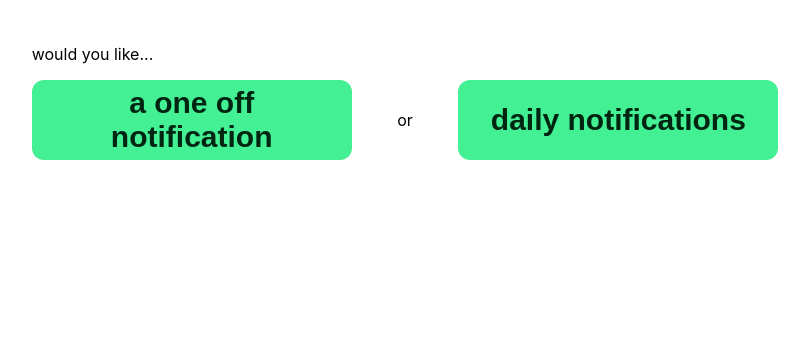
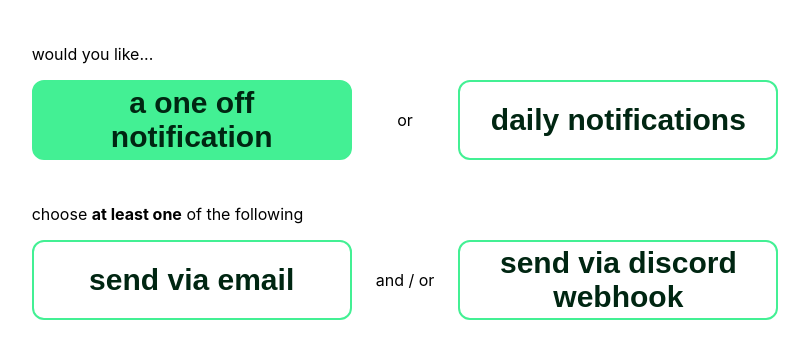
Before and after one commit to Alexander-M-Fox/covid-tracker-email, a React (Create React App) app in the folder frontend/: page /notify in a window 1280 px wide. Both pictures are taken after a click on the button "a one off notification". Shown: the top 358 px of the page, without its empty margins (235-1044 px from the left). Built offline with nearby package versions, Linux system fonts and the light colour scheme.

Commit message:
improve notify page

```diff
--- a/frontend/src/App.css
+++ b/frontend/src/App.css
@@ -14,6 +14,14 @@
     height: 20vh;
 }
 
+.containerVeryShort {
+    display: flex;
+    flex-direction: column;
+    justify-content: flex-end;
+    align-items: center;
+    height: 12vh;
+}
+
 .choiceButtons {
     display: grid;
     grid-template-columns: 3fr 1fr 3fr;
@@ -23,16 +31,16 @@
 
 .choiceButtons button {
     width: 25vw;
-    background-color: #43f094;
     border-radius: 12px;
     box-shadow: 0;
-    border: #43f094;
+    border: 2px solid #43f094;
     font-size: 30px;
     font-weight: bolder;
     color: #002612;
     height: 10vh;
     padding-left: 0.5em;
     padding-right: 0.5em;
+    background-color: white;
 }
 
 .choiceButtons p {
@@ -40,7 +48,7 @@
 }
 
 .choiceButtons button:hover {
-    color: #e3fcee;
+    background-color: #d9fdea;
     transition: all 0.1s ease-in-out;
     -moz-transition: all 0.1s ease-in-out;
     -webkit-transition: all 0.1s ease-in-out;
@@ -48,8 +56,14 @@
     -ms-transition: all 0.1s ease-in-out;
 }
 
-.choiceButtons button:focus {
+/* .choiceButtons button:visited {
     outline: none;
+    background-color: #43f094;
+} */
+
+.choiceButtons button.active {
+    outline: none;
+    background-color: #43f094;
 }
 
 .password {
--- a/frontend/src/Notify.js
+++ b/frontend/src/Notify.js
@@ -1,4 +1,4 @@
-import React, { useState } from "react";
+import React, { useState, useEffect } from "react";
 import {
     BrowserRouter as Router,
     Switch,
@@ -12,47 +12,161 @@ const qs = require("qs");
 
 function Notify(props) {
     let history = useHistory();
-    const [discord, setDiscord] = useState("enter discord webhook");
 
-    let empty = true;
-    if (discord != "" && discord != "enter discord webhook") {
-        empty = false;
+    const [daily, setDaily] = useState(undefined);
+    let oneOffButtonStyle = daily ? "inactive" : "active";
+    let dailyButtonStyle = daily ? "active" : "inactive";
+    // console.log(`daily = ${daily}`);
+
+    useEffect(() => {
+        oneOffButtonStyle = "";
+    }, []);
+
+    const [email, setEmail] = useState(false);
+    const [discord, setDiscord] = useState(false);
+    let emailButtonStyle = email ? "active" : "inactive";
+    let discordButtonStyle = discord ? "active" : "inactive";
+    // console.log(`email = ${email}`);
+    // console.log(`discord = ${discord}`);
+
+    const [address, setAddress] = useState("enter email address");
+    const [webhook, setWebhook] = useState("enter discord webhook");
+
+    // should UI show question 2?
+    // must be done this way as I can't run an if statement in return jsx
+    let q1Answered = false;
+    if (daily !== undefined) {
+        q1Answered = true;
     }
-    console.table("props.compareList", props.compareList);
 
-    console.log(discord);
+    // const [finished, setFinished] = useState(false);
+    let finished = false;
+
+    // should UI show bottom bar?
+    if (email && discord) {
+        if (
+            address !== "enter email address" &&
+            address !== "" &&
+            webhook !== "enter discord webhook" &&
+            webhook !== ""
+        ) {
+            finished = true;
+        } else {
+            finished = false;
+        }
+    } else if (email && !discord) {
+        if (address !== "enter email address" && address !== "") {
+            finished = true;
+        } else {
+            finished = false;
+        }
+    } else if (discord && !email) {
+        if (webhook !== "enter discord webhook" && webhook !== "") {
+            finished = true;
+        } else {
+            finished = false;
+        }
+    }
 
     return (
         <>
             <div className="containerShort">
                 <div>
                     <p>would you like...</p>
-                    <div class="choiceButtons">
-                        <button>a one off notification</button>
+                    <div className="choiceButtons">
+                        <button
+                            className={oneOffButtonStyle}
+                            onClick={() => {
+                                setDaily(false);
+                            }}
+                        >
+                            a one off notification
+                        </button>
                         <p>or</p>
-                        <button>daily notifications</button>
+                        <button
+                            className={dailyButtonStyle}
+                            onClick={() => {
+                                setDaily(true);
+                            }}
+                        >
+                            daily notifications
+                        </button>
                     </div>
                 </div>
-                {/* <div className="searchBar">
+            </div>
+            {q1Answered && (
+                <div className="containerShort">
+                    <div>
+                        <p>
+                            choose <b>at least one</b> of the following
+                        </p>
+                        <div className="choiceButtons">
+                            <button
+                                className={emailButtonStyle}
+                                onClick={() => {
+                                    email ? setEmail(false) : setEmail(true);
+                                }}
+                            >
+                                send via email
+                            </button>
+                            <p>and / or</p>
+                            <button
+                                className={discordButtonStyle}
+                                onClick={() => {
+                                    discord
+                                        ? setDiscord(false)
+                                        : setDiscord(true);
+                                }}
+                            >
+                                send via discord webhook
+                            </button>
+                        </div>
+                    </div>
+                </div>
+            )}
+
+            {email && (
+                <div className="containerVeryShort">
                     <input
                         type="text"
-                        placeholder={discord}
+                        placeholder={address}
                         onChange={(e) => {
                             if (e.target.value === "") {
-                                setDiscord("enter discord webhook");
+                                setAddress("enter email address");
                             } else {
-                                setDiscord(e.target.value);
+                                setAddress(e.target.value);
                             }
                         }}
                         onBlur={(e) => {
                             if (e.target.value === "") {
-                                setDiscord("enter discord webhook");
+                                setAddress("enter email address");
                             }
                         }}
                     />
-                </div> */}
-            </div>
-            {!empty && (
+                </div>
+            )}
+            {discord && (
+                <div className="containerVeryShort">
+                    <input
+                        type="text"
+                        placeholder={webhook}
+                        onChange={(e) => {
+                            if (e.target.value === "") {
+                                setWebhook("enter discord webhook");
+                            } else {
+                                setWebhook(e.target.value);
+                            }
+                        }}
+                        onBlur={(e) => {
+                            if (e.target.value === "") {
+                                setWebhook("enter discord webhook");
+                            }
+                        }}
+                    />
+                </div>
+            )}
+            {/* </div> */}
+            {finished && (
                 <div className="bottomBar">
                     <button
                         onClick={async () => {
@@ -79,9 +193,7 @@ function Notify(props) {
                                     );
                                     let rData = JSON.stringify(response.data);
                                     if (rData === "true") {
-                                        {
-                                            history.push("/finish");
-                                        }
+                                        history.push("/finish");
                                     }
                                 })
                                 .catch(function (error) {
```
Also changed, not shown: 1 other file (tests, documents, lock files or other folders).
